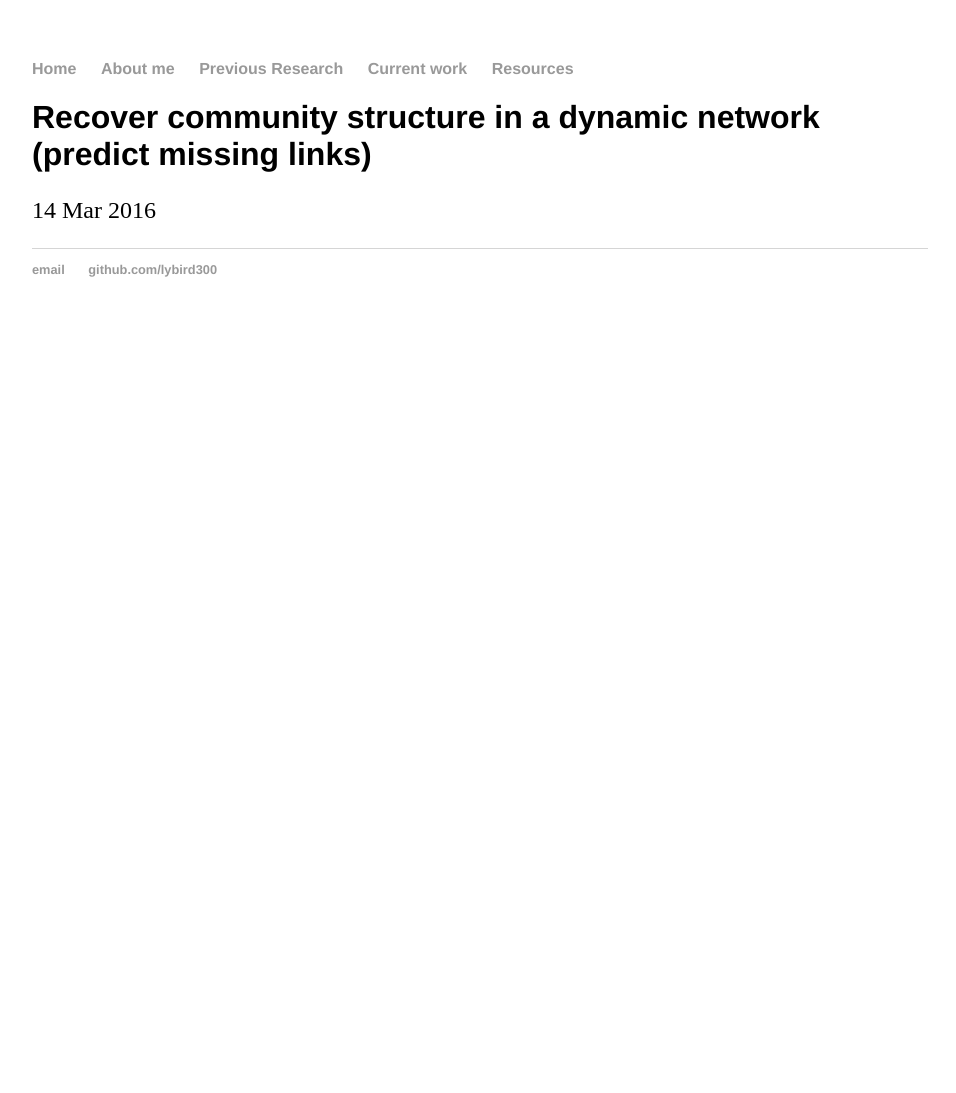
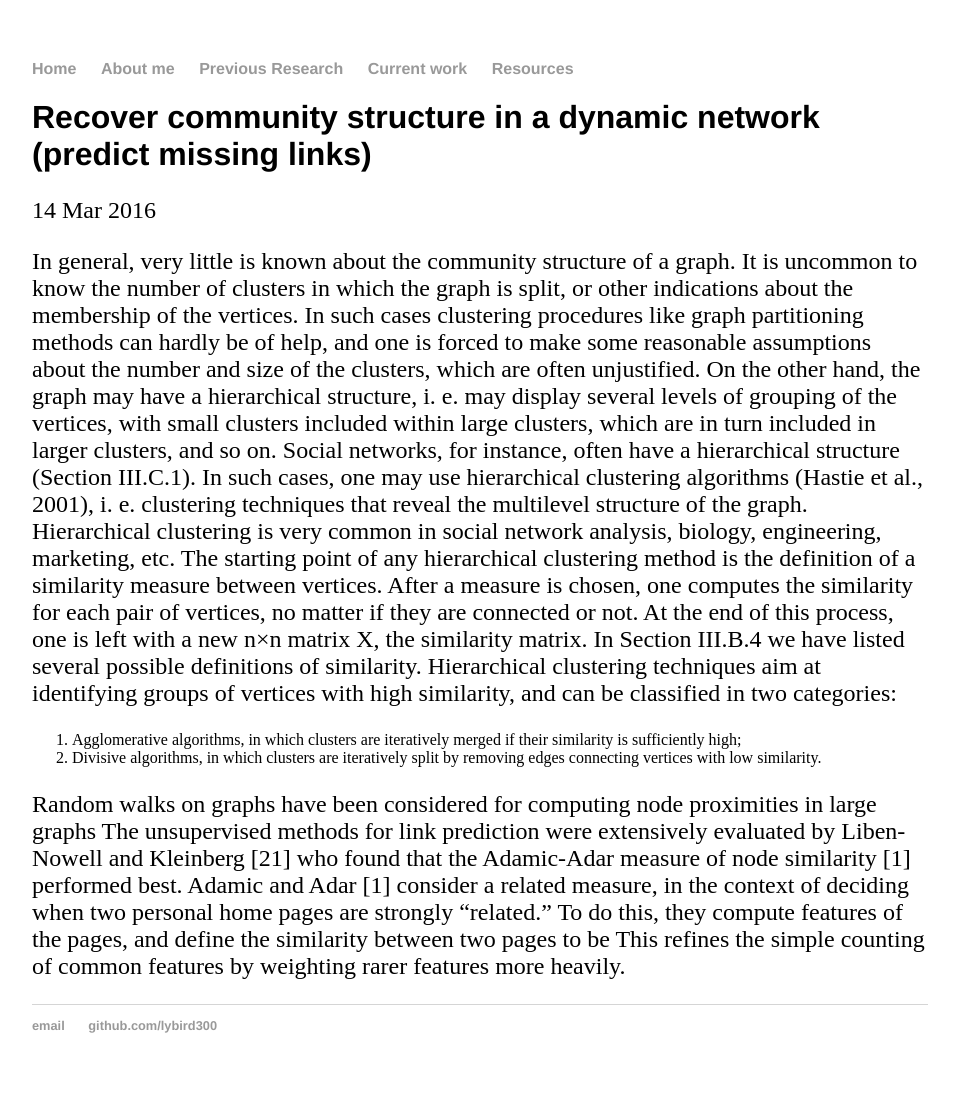
Before and after one commit to lybird300/lybird300.github.io, a Jekyll site: the page built from _posts/2016-03-14-community-structure-network.md, in a window 1280 px wide. Shown: the whole page, without its empty margins (160-1116 px from the left). Built offline with Jekyll 4.4.1, drawn with Linux system fonts in a browser that asks for light colours; before the commit the page ends 900 px from its top, so only the background shows below that.

Commit message:
Update 2016-03-14-community-structure-network.md

```diff
--- a/_posts/2016-03-14-community-structure-network.md
+++ b/_posts/2016-03-14-community-structure-network.md
@@ -3,3 +3,47 @@ layout: post
 title: "Recover community structure in a dynamic network (predict missing links)"
 date: 2016-03-14
 ---
+In general, very little is known about the community
+structure of a graph. It is uncommon to know the number
+of clusters in which the graph is split, or other indications
+about the membership of the vertices. In such
+cases clustering procedures like graph partitioning methods
+can hardly be of help, and one is forced to make some
+reasonable assumptions about the number and size of the
+clusters, which are often unjustified. On the other hand,
+the graph may have a hierarchical structure, i. e. may
+display several levels of grouping of the vertices, with
+small clusters included within large clusters, which are
+in turn included in larger clusters, and so on. Social networks,
+for instance, often have a hierarchical structure
+(Section III.C.1). In such cases, one may use hierarchical
+clustering algorithms (Hastie et al., 2001), i. e. clustering
+techniques that reveal the multilevel structure of the
+graph. Hierarchical clustering is very common in social
+network analysis, biology, engineering, marketing, etc.
+The starting point of any hierarchical clustering
+method is the definition of a similarity measure between
+vertices. After a measure is chosen, one computes the
+similarity for each pair of vertices, no matter if they are
+connected or not. At the end of this process, one is left
+with a new n×n matrix X, the similarity matrix. In Section
+III.B.4 we have listed several possible definitions of
+similarity. Hierarchical clustering techniques aim at identifying
+groups of vertices with high similarity, and can be
+classified in two categories:
+1. Agglomerative algorithms, in which clusters are iteratively
+merged if their similarity is sufficiently
+high;
+2. Divisive algorithms, in which clusters are iteratively
+split by removing edges connecting vertices with
+low similarity.
+
+
+Random walks on graphs have been considered for computing
+node proximities in large graphs
+The unsupervised methods for link prediction were extensively
+evaluated by Liben-Nowell and Kleinberg [21] who found that the
+Adamic-Adar measure of node similarity [1] performed best. Adamic and Adar [1]
+consider a related measure, in the context of deciding when two personal home pages are strongly
+“related.” To do this, they compute features of the pages, and define the similarity between two
+pages to be This refines the simple counting of common features by weighting rarer features more heavily.
```
